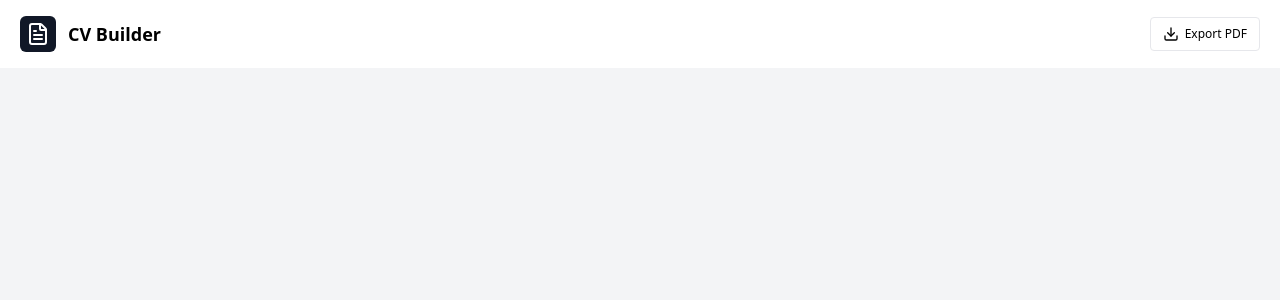
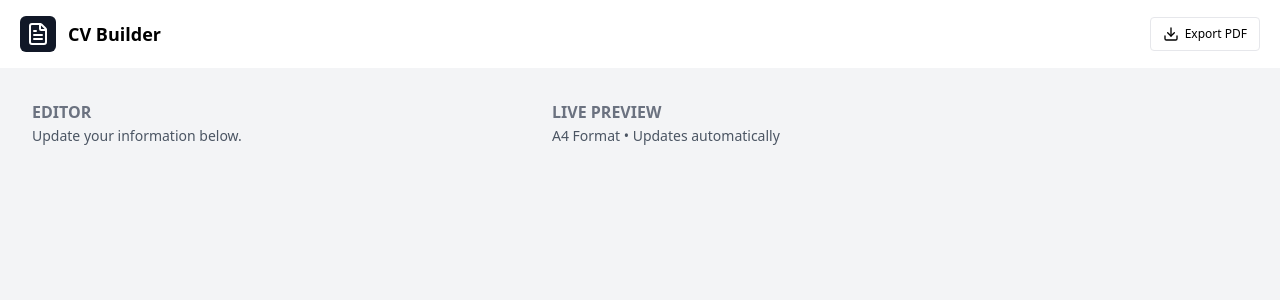
Before and after one commit to YuzStack/47_CV_Generator-App, a React (Vite) app: page / in a window 1280 px wide. Shown: the top 300 px of the page. Built offline with nearby package versions, Linux system fonts and the light colour scheme.

Commit message:
Scaffold the UI's layout

```diff
--- a/src/components/App.jsx
+++ b/src/components/App.jsx
@@ -1,10 +1,20 @@
+import CvEdit from './CvEdit';
+import CvPreview from './CvPreview';
+import GeneralInfo from './GeneralInfo';
 import Nav from './Nav';
 
 const App = function () {
   return (
-    <main className='bg-[#F3F4F6] text-[#4B5563] min-h-screen'>
+    <div className='min-h-screen bg-[#F3F4F6] text-[#4B5563]'>
       <Nav />
-    </main>
+      <main className='mx-auto grid max-w-400 gap-8 lg:grid-cols-12 lg:p-8'>
+        <CvEdit>
+          <GeneralInfo />
+        </CvEdit>
+
+        <CvPreview></CvPreview>
+      </main>
+    </div>
   );
 };
 
--- /dev/null
+++ b/src/components/CvEdit.jsx
@@ -0,0 +1,14 @@
+function CvEdit({ children }) {
+  return (
+    <div className='space-y-6 lg:col-span-5'>
+      <div className='mb-4'>
+        <h2 className='text-md font-semibold text-[#6B7280]'>EDITOR</h2>
+        <p className='mt-0.5 text-sm'>Update your information below.</p>
+      </div>
+
+      {children}
+    </div>
+  );
+}
+
+export default CvEdit;
--- /dev/null
+++ b/src/components/CvPreview.jsx
@@ -0,0 +1,14 @@
+function CvPreview({ children }) {
+  return (
+    <div className='lg:col-span-7'>
+      <div className='mb-4'>
+        <h2 className='text-md font-semibold text-[#6B7280]'>LIVE PREVIEW</h2>
+        <p className='mt-0.5 text-sm'>A4 Format • Updates automatically</p>
+      </div>
+
+      {children}
+    </div>
+  );
+}
+
+export default CvPreview;
--- /dev/null
+++ b/src/components/EducationalExp.jsx
@@ -0,0 +1,5 @@
+function EducationalExp() {
+  return <div></div>;
+}
+
+export default EducationalExp;
--- /dev/null
+++ b/src/components/GeneralInfo.jsx
@@ -0,0 +1,7 @@
+function GeneralInfo() {
+  return <div>
+
+  </div>;
+}
+
+export default GeneralInfo;
--- a/src/components/Nav.jsx
+++ b/src/components/Nav.jsx
@@ -2,15 +2,15 @@ import { Download, FileText } from 'lucide-react';
 
 function Nav() {
   return (
-    <nav className='fixed w-full flex bg-white justify-between items-center xl:px-5 xl:py-4'>
-      <div className='flex xl:gap-3 items-center'>
-        <span className='bg-[#111827] xl:p-1.5 xl:rounded-md text-white'>
+    <nav className='sticky top-0 flex items-center justify-between bg-white xl:px-5 xl:py-4'>
+      <div className='flex items-center xl:gap-3'>
+        <span className='bg-[#111827] text-white xl:rounded-md xl:p-1.5'>
           <FileText />
         </span>
-        <span className='text-black font-semibold text-lg'>CV Builder</span>
+        <h1 className='text-lg font-semibold text-black'>CV Builder</h1>
       </div>
 
-      <div className='flex text-xs text-black gap-1.5 duration-150 xl:px-3 font-medium xl:py-2 border border-[#E6E7EB] xl:rounded-sm cursor-pointer hover:bg-[#F3F4F6]'>
+      <div className='flex cursor-pointer gap-1.5 border border-[#E6E7EB] text-xs font-medium text-black duration-150 hover:bg-[#F3F4F6] xl:rounded-sm xl:px-3 xl:py-2'>
         <span>
           <Download size={16} />
         </span>
--- /dev/null
+++ b/src/components/PracticalExp.jsx
@@ -0,0 +1,5 @@
+function PracticalExp() {
+  return <div></div>;
+}
+
+export default PracticalExp;
```
